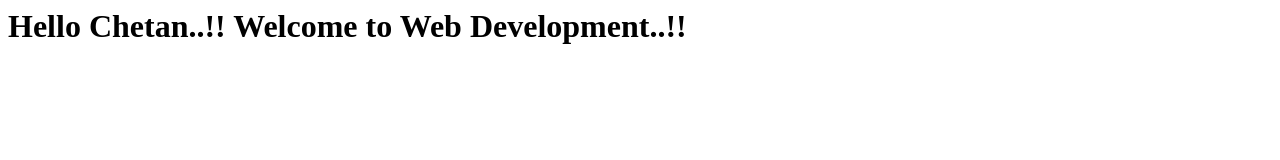
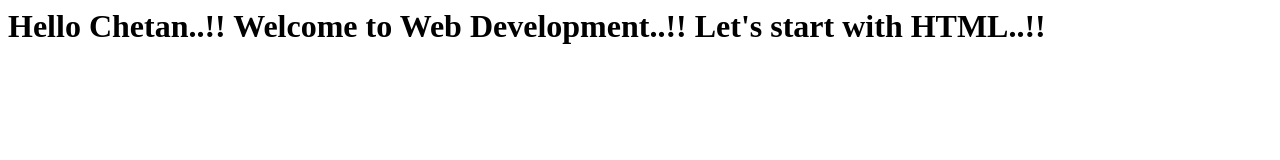
Before and after one commit to ChetanK9/web-development, a plain HTML site: page site/index.html in a window 1280 px wide. Drawn offline with Linux system fonts and the light colour scheme.

Commit message:
Checking file changes

```diff
--- a/site/index.html
+++ b/site/index.html
@@ -3,6 +3,6 @@
 <title>Hello Chetan..!! Welcome to Web Development..!!</title>
 </head>
 <body>
-<h1>Hello Chetan..!! Welcome to Web Development..!!</h1>
+<h1>Hello Chetan..!! Welcome to Web Development..!! Let's start with HTML..!!</h1>
 </body>
 </html>
```
